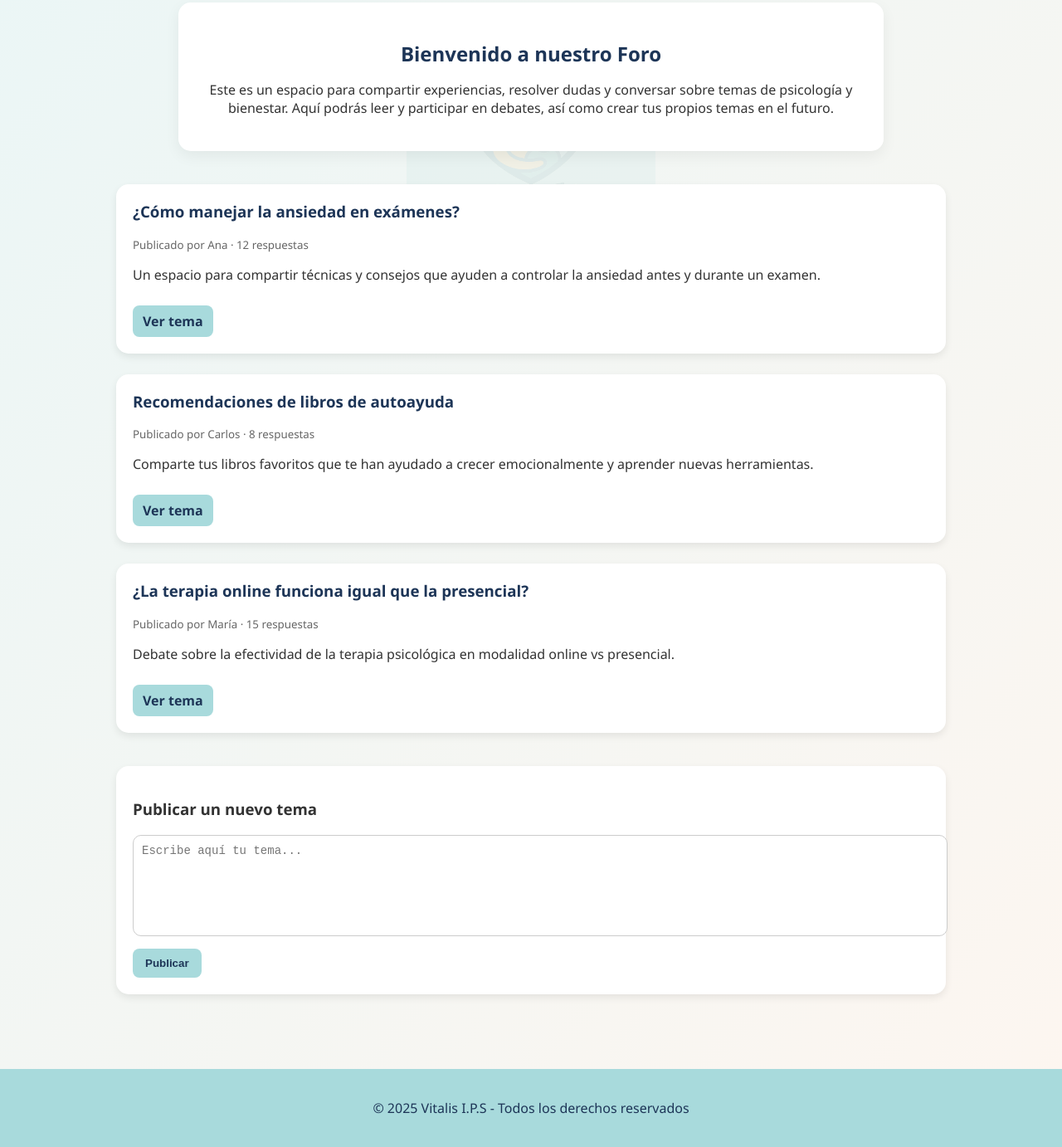
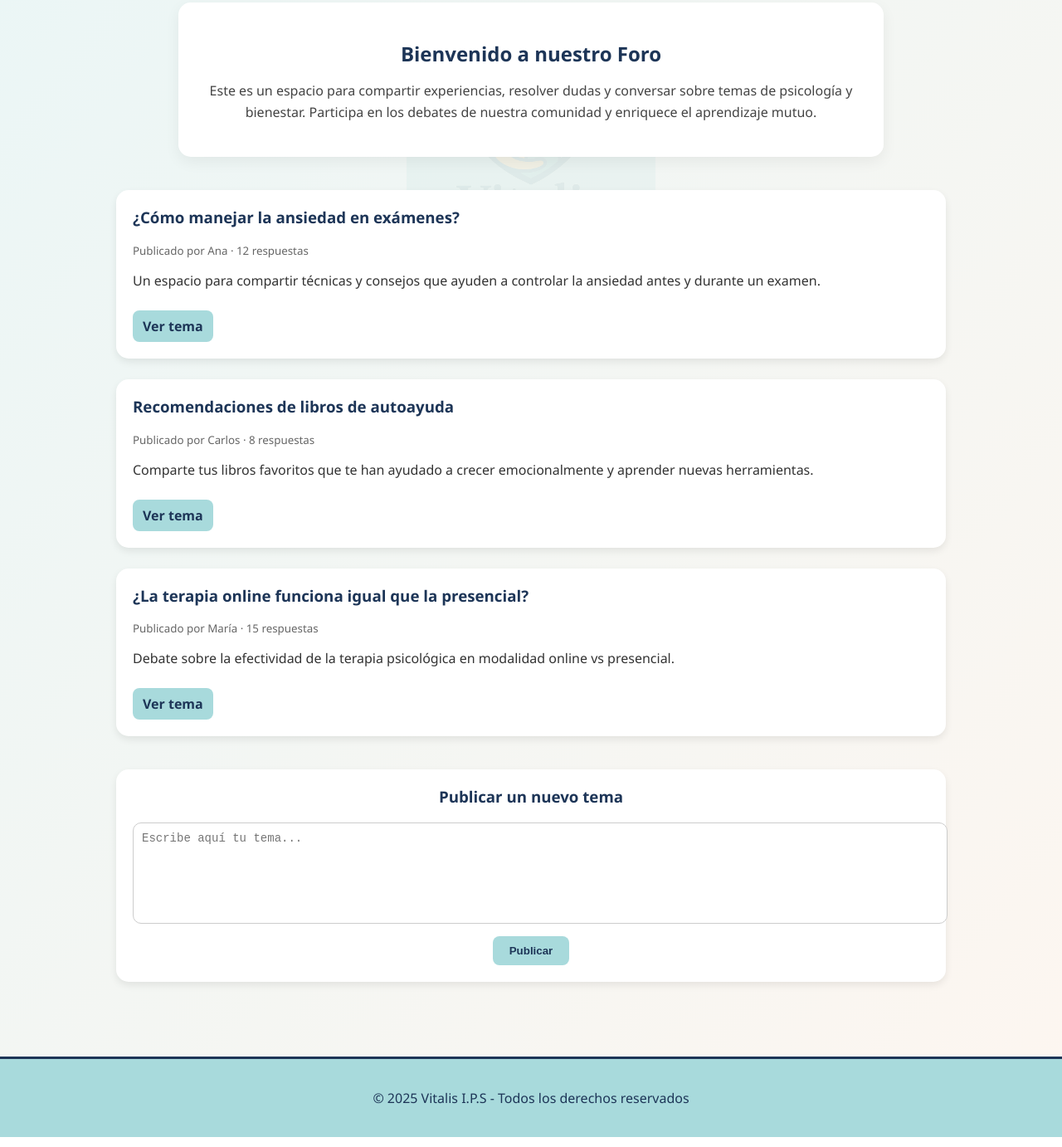
Before and after one commit to Ifyoucam/Assnot, a plain HTML site: page foro.html in a window 1280 px wide. Shown: the part 187-1569 px from the top of the page at 83% size. Drawn offline with Linux system fonts and the light colour scheme.

Commit message:
Update foro.html

```diff
--- a/foro.html
+++ b/foro.html
@@ -94,6 +94,12 @@
       margin-bottom: 15px;
     }
 
+    .intro p {
+      font-size: 16px;
+      color: #444;
+      line-height: 1.6;
+    }
+
     .foro-lista {
       display: grid;
       gap: 25px;
@@ -124,6 +130,10 @@
       margin-bottom: 10px;
     }
 
+    .card p {
+      margin-bottom: 15px;
+    }
+
     .card .btn {
       display: inline-block;
       margin-top: 10px;
@@ -146,6 +156,12 @@
       padding: 20px;
       border-radius: 15px;
       box-shadow: 0 4px 10px rgba(0,0,0,0.08);
+      text-align: center;
+    }
+
+    .publicar h3 {
+      margin-top: 0;
+      color: #1d3557;
     }
 
     .publicar textarea {
@@ -160,7 +176,7 @@
 
     .publicar button {
       margin-top: 10px;
-      padding: 10px 15px;
+      padding: 10px 20px;
       background-color: #a8dadc;
       border: none;
       border-radius: 8px;
@@ -182,6 +198,7 @@
       padding: 20px;
       margin-top: 50px;
       color: #1d3557;
+      border-top: 3px solid #1d3557;
     }
   </style>
 </head>
@@ -209,8 +226,8 @@
       <h2>Bienvenido a nuestro Foro</h2>
       <p>
         Este es un espacio para compartir experiencias, resolver dudas y conversar
-        sobre temas de psicología y bienestar. Aquí podrás leer y participar en debates,
-        así como crear tus propios temas en el futuro.
+        sobre temas de psicología y bienestar.
+        Participa en los debates de nuestra comunidad y enriquece el aprendizaje mutuo.
       </p>
     </div>
 
@@ -240,6 +257,7 @@
     <div class="publicar">
       <h3>Publicar un nuevo tema</h3>
       <textarea placeholder="Escribe aquí tu tema..."></textarea>
+      <br>
       <button>Publicar</button>
     </div>
   </main>
```
